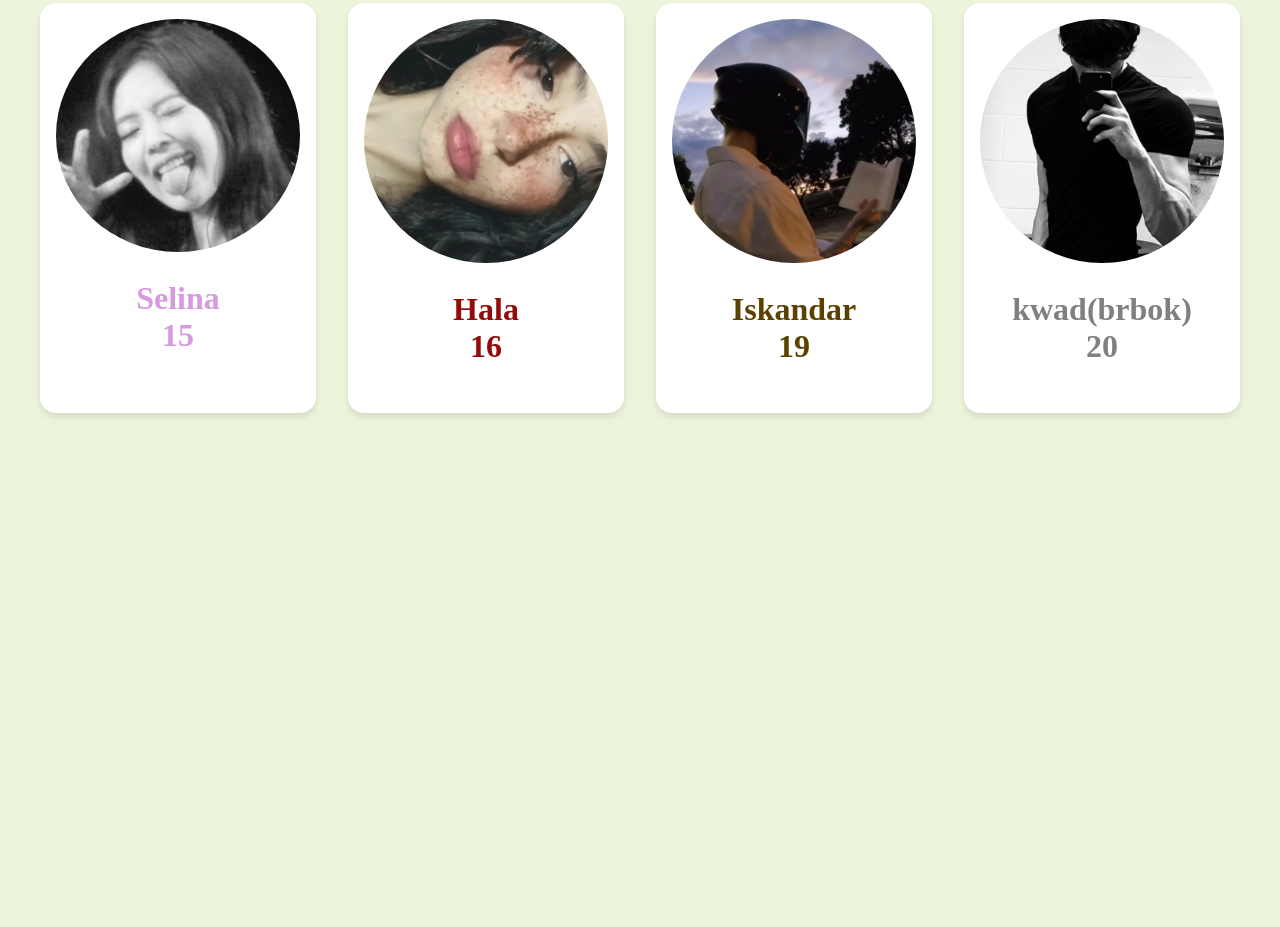
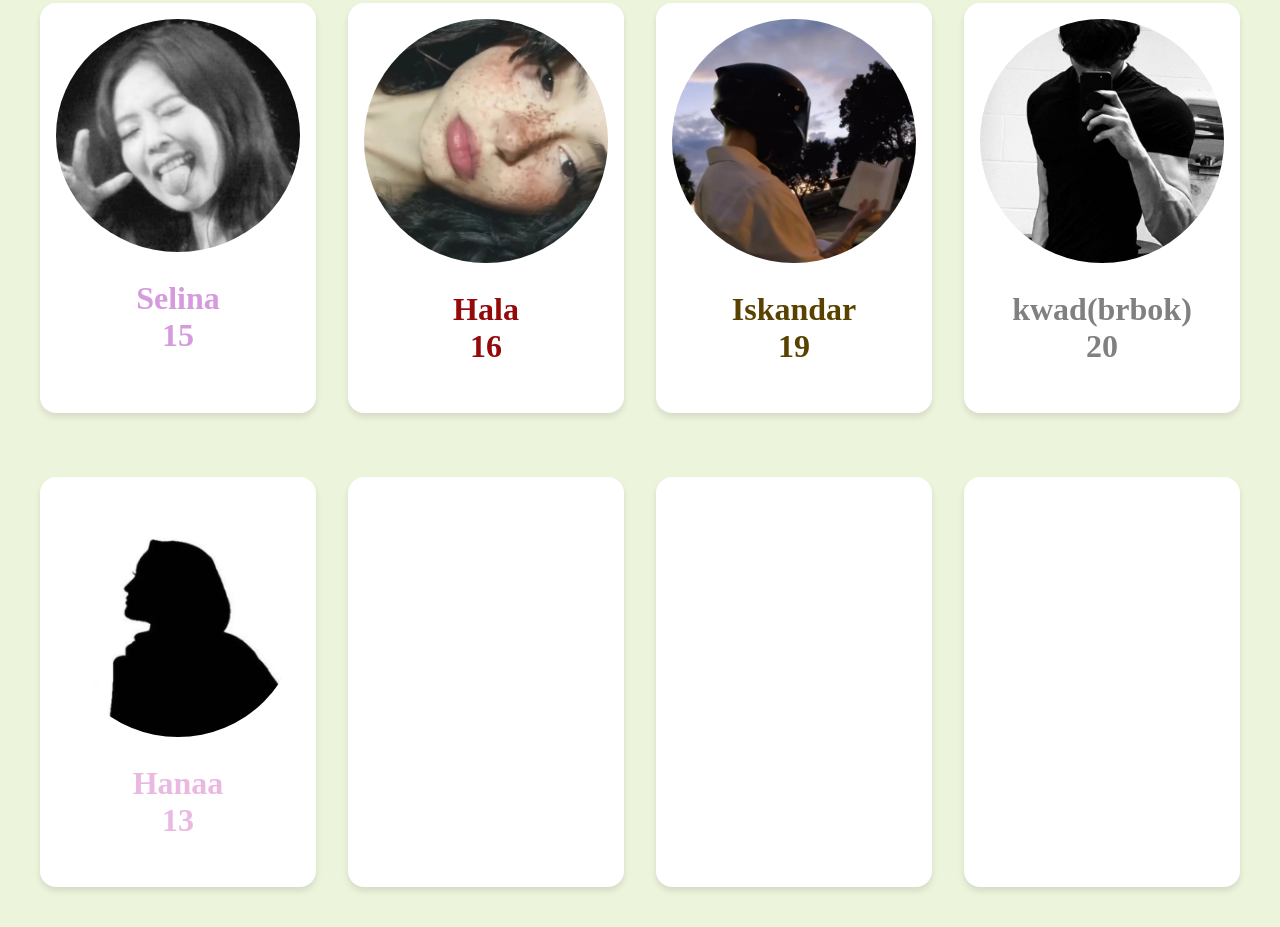
Before and after one commit to ayha1m4/cards., a plain HTML site: page index.html in a window 1280 px wide. Shown: the part 520-1447 px from the top of the page. Before the commit the page ends 973 px from the top, so only its background shows below. Drawn offline with Linux system fonts and the light colour scheme.

Commit message:
Add files via upload

```diff
--- a/index.html
+++ b/index.html
@@ -26,6 +26,7 @@
         <p id="ilham"> Ilham <br> 15 </p>
       </div>
     </section>
+
     <section class="card-grid">
       <div class="card">
         <img src="images/selina.jpg" alt="selina"/>
@@ -44,6 +45,25 @@
         <p id="leo"> kwad(brbok) <br> 20 </p>
       </div>
     </section>
+
+    <section class="card-grid">
+      <div class="card">
+        <img src="images/hanaa.jpg" alt="hanaa"/>
+        <p id="hana"> Hanaa <br> 13 </p>
+      </div>
+      <div class="card">
+        <img src="" alt=""/>
+        <p id=""></p>
+      </div>
+      <div class="card">
+        <img src="" alt=""/>
+        <p id=""></p>
+      </div>
+      <div class="card">
+        <img src="" alt=""/>
+        <p id=""></p>
+      </div>
+    </section>
   </main>
 </body>
 </html>
--- a/style.css
+++ b/style.css
@@ -81,3 +81,9 @@ body{
     font-size: 2em;
     font-weight: bold;
   }
+
+  #hana{
+    color: #EAB9E2;
+    font-size: 2em;
+    font-weight: bold;
+  }
```
Also changed, not shown: images/hanaa.jpg (added).
